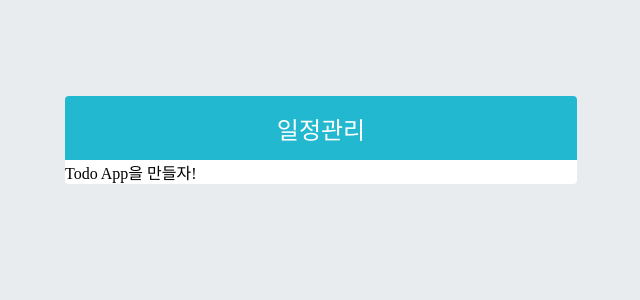
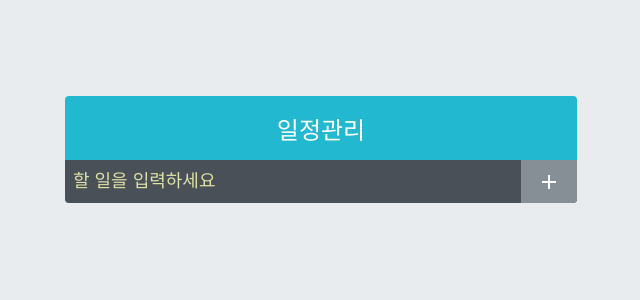
Before and after one commit to junsung5779/ReactStudy, a React (Create React App) app in the folder todo-app/: page / in a window 1280 px wide. Shown: the top 300 px of the page, without its empty margins (319-959 px from the left). Built offline with nearby package versions, Linux system fonts and the light colour scheme.

Commit message:
Make TodoInsert

```diff
--- a/todo-app/src/App.js
+++ b/todo-app/src/App.js
@@ -1,7 +1,12 @@
+import TodoInsert from './components/TodoInsert';
 import TodoTemplate from './components/TodoTemplate';
 
 const App = () => {
-  return <TodoTemplate>Todo App을 만들자!</TodoTemplate>;
+  return (
+    <TodoTemplate>
+      <TodoInsert />
+    </TodoTemplate>
+  );
 };
 
 export default App;
--- /dev/null
+++ b/todo-app/src/components/TodoInsert.js
@@ -0,0 +1,14 @@
+import { MdAdd } from 'react-icons/md';
+import './TodoInsert.scss';
+
+const TodoInsert = () => {
+  return (
+    <form className="TodoInsert">
+      <input placeholder="할 일을 입력하세요" />
+      <button type="submit">
+        <MdAdd />
+      </button>
+    </form>
+  );
+};
+export default TodoInsert;
--- /dev/null
+++ b/todo-app/src/components/TodoInsert.scss
@@ -0,0 +1,37 @@
+.TodoInsert {
+  display: flex;
+  background: #495057;
+  input {
+    // 기본 스타일 초기화
+    background: none;
+    outline: none;
+    border: none;
+    padding: 0.5rem;
+    font-size: 1.125rem;
+    line-height: 1.5;
+    color: white;
+    &::placeholder {
+      color: #dee2a6;
+    }
+    // 버튼을 제외한 영역을 모두 차지하기
+    flex: 1;
+  }
+  button {
+    // 기본 스타일 초기화
+    background: none;
+    outline: none;
+    border: none;
+    background: #868e96;
+    color: white;
+    padding-left: 1rem;
+    padding-right: 1rem;
+    font-size: 1.5rem;
+    display: flex;
+    align-items: center;
+    cursor: pointer;
+    transition: 0.1s background ease-in;
+    &:hover {
+      background: #abd5bd;
+    }
+  }
+}
```
